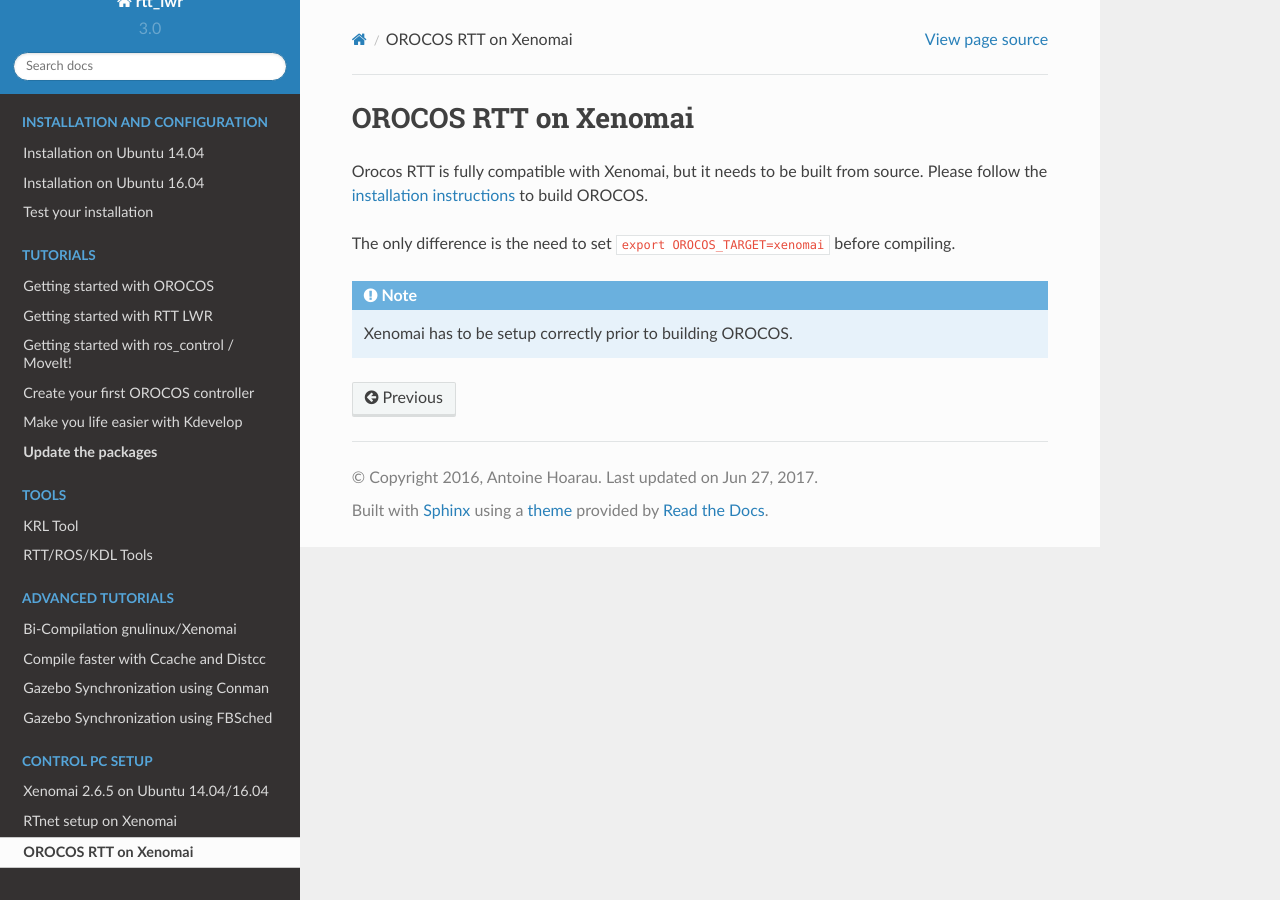
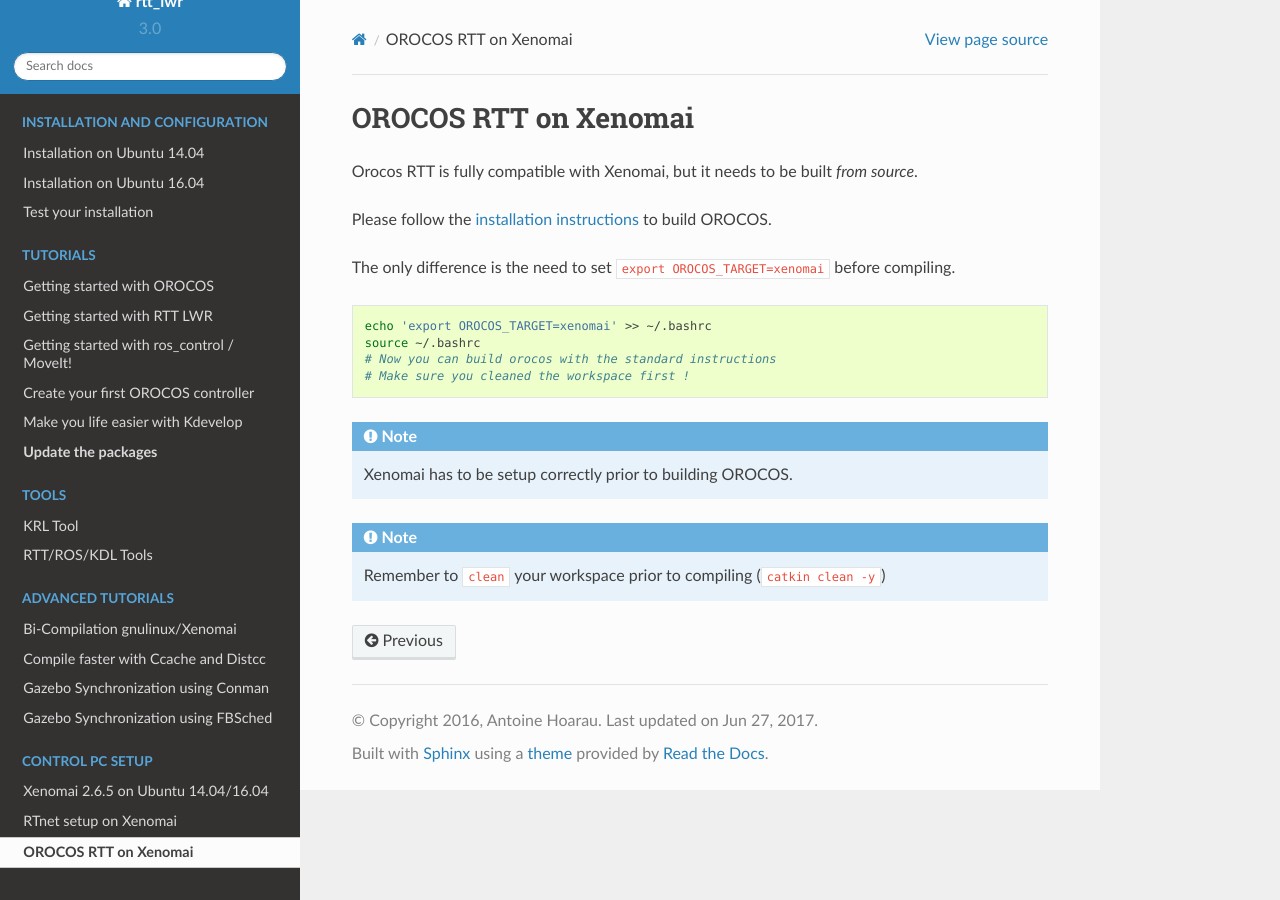
Before and after one commit to kuka-isir/rtt_lwr, a Sphinx documentation site: the page built from docs/source/rtpc/orocos-xenomai.rst, in a window 1280 px wide. Built offline with Sphinx 7.4.7 and the Read the Docs theme 2.0.0, drawn with Linux system fonts in a browser that asks for light colours.

Commit message:
fix instructions

```diff
--- a/docs/source/rtpc/orocos-xenomai.rst
+++ b/docs/source/rtpc/orocos-xenomai.rst
@@ -2,9 +2,20 @@
 OROCOS RTT on Xenomai
 #####################
 
-Orocos RTT is fully compatible with Xenomai, but it needs to be built from source.
-Please follow the `installation instructions <install/install.html>`_ to build OROCOS.
+Orocos RTT is fully compatible with Xenomai, but it needs to be built *from source*.
+
+Please follow the `installation instructions </install/install-16.04-kinetic.html>`_ to build OROCOS.
 
 The only difference is the need to set ``export OROCOS_TARGET=xenomai`` before compiling.
 
+.. code-block:: bash
+
+    echo 'export OROCOS_TARGET=xenomai' >> ~/.bashrc
+    source ~/.bashrc
+    # Now you can build orocos with the standard instructions
+    # Make sure you cleaned the workspace first !
+
+
 .. note:: Xenomai has to be setup correctly prior to building OROCOS.
+
+.. note:: Remember to ``clean`` your workspace prior to compiling (``catkin clean -y``)
--- a/docs/source/rtpc/xenomai3-installation-instructions.rst
+++ b/docs/source/rtpc/xenomai3-installation-instructions.rst
@@ -114,13 +114,13 @@ Some guidelines to configure the linux kernel:
 Build the Real-Time kernel
 --------------------------
 
-.. code-blocks:: bash
+.. code-block:: bash
 
     sudo apt install kernel-package
     CONCURRENCY_LEVEL=$(nproc) make-kpkg --rootcmd fakeroot --initrd kernel_image kernel_headers
 
 
-.. code-blocks:: bash
+.. code-block:: bash
 
     cd ..
     sudo dpkg -i linux-headers-4.4.43-xenomai-3.0.4_4.4.43-xenomai-3.0.4-10.00.Custom_amd64.deb linux-image-4.4.43-xenomai-3.0.4_4.4.43-xenomai-3.0.4-10.00.Custom_amd64.deb
```
